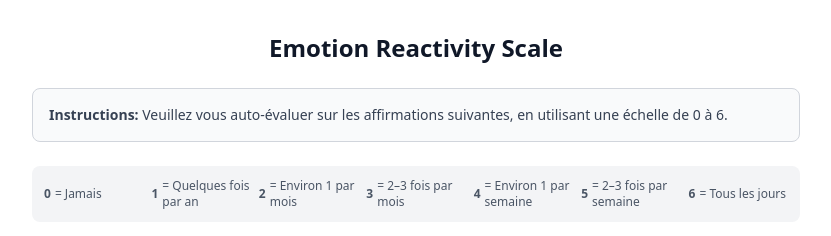
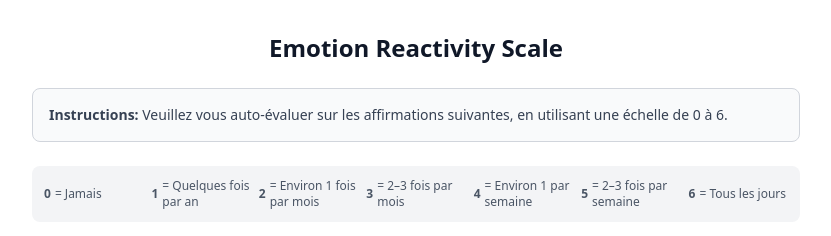
Before and after one commit to BlumaOrg/pocs, a Vue app in the folder emotion-reactivity-scale/: page / in a window 1280 px wide. Shown: the top 236 px of the page, without its empty margins (224-1055 px from the left). Built offline with nearby package versions, Linux system fonts and the light colour scheme.

Commit message:
Fix label text for clarity and improve template formatting

```diff
--- a/emotion-reactivity-scale/src/components/EmotionReactivityScale.vue
+++ b/emotion-reactivity-scale/src/components/EmotionReactivityScale.vue
@@ -7,7 +7,7 @@ const dateSubmitted = ref("");
 const scaleLabels = [
 	{ value: 0, label: "Jamais" },
 	{ value: 1, label: "Quelques fois par an" },
-	{ value: 2, label: "Environ 1 par mois" },
+	{ value: 2, label: "Environ 1 fois par mois" },
 	{ value: 3, label: "2–3 fois par mois" },
 	{ value: 4, label: "Environ 1 par semaine" },
 	{ value: 5, label: "2–3 fois par semaine" },
@@ -103,9 +103,7 @@ const allAnswered = computed(() => answeredCount.value === questions.length);
 
 			<!-- Progress Display -->
 			<div class="mt-6 p-4 bg-gray-50 border border-gray-200 rounded-lg">
-				<p class="text-center text-gray-700">
-					{{ answeredCount }} / {{ questions.length }} questions répondues
-				</p>
+				<p class="text-center text-gray-700">{{ answeredCount }} / {{ questions.length }} questions répondues</p>
 			</div>
 
 			<!-- Submit Button -->
```
